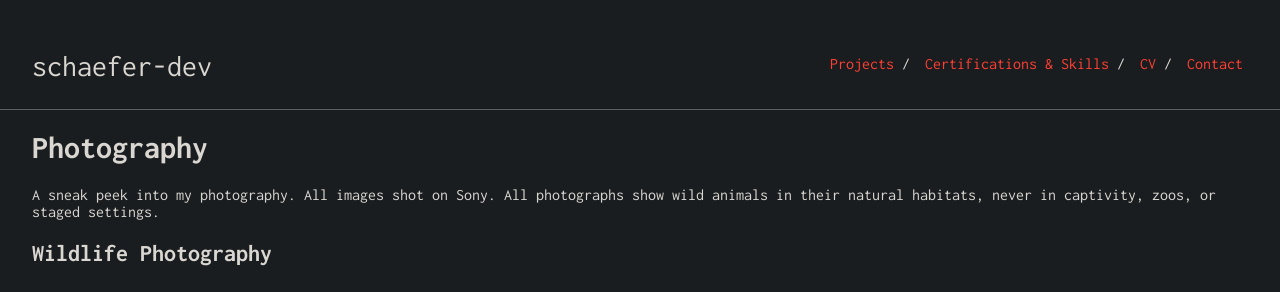
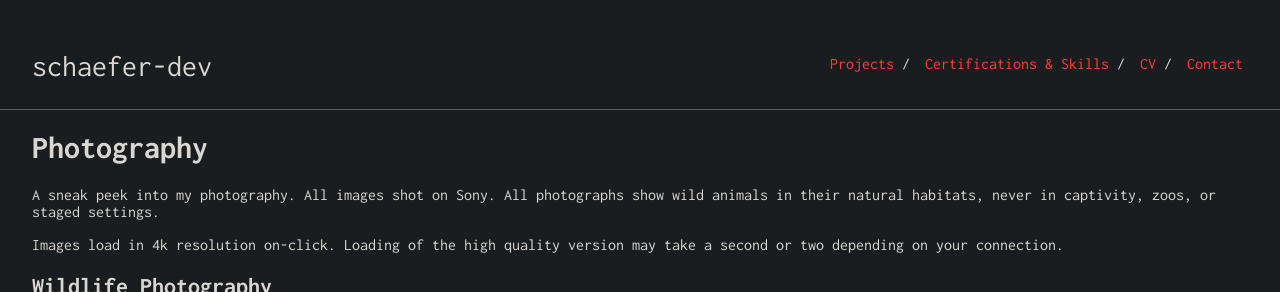
Before and after one commit to schaefer-dev/schaefer-dev.github.io, a Jekyll site: the page built from photos.md, in a window 1280 px wide and 900 px high, cut to the strip 0-292 px from the top of the window. Built offline with Jekyll 4.4.1, drawn with Linux system fonts in a browser that asks for light colours.

Commit message:
Added loading disclaimer

```diff
--- a/photos.md
+++ b/photos.md
@@ -8,6 +8,8 @@ show_copyright: true
 # Photography
 
 A sneak peek into my photography. All images shot on Sony. All photographs show wild animals in their natural habitats, never in captivity, zoos, or staged settings.
+
+Images load in 4k resolution on-click. Loading of the high quality version may take a second or two depending on your connection.
 
 <script>
 // ===== CONFIGURATION =====
```
